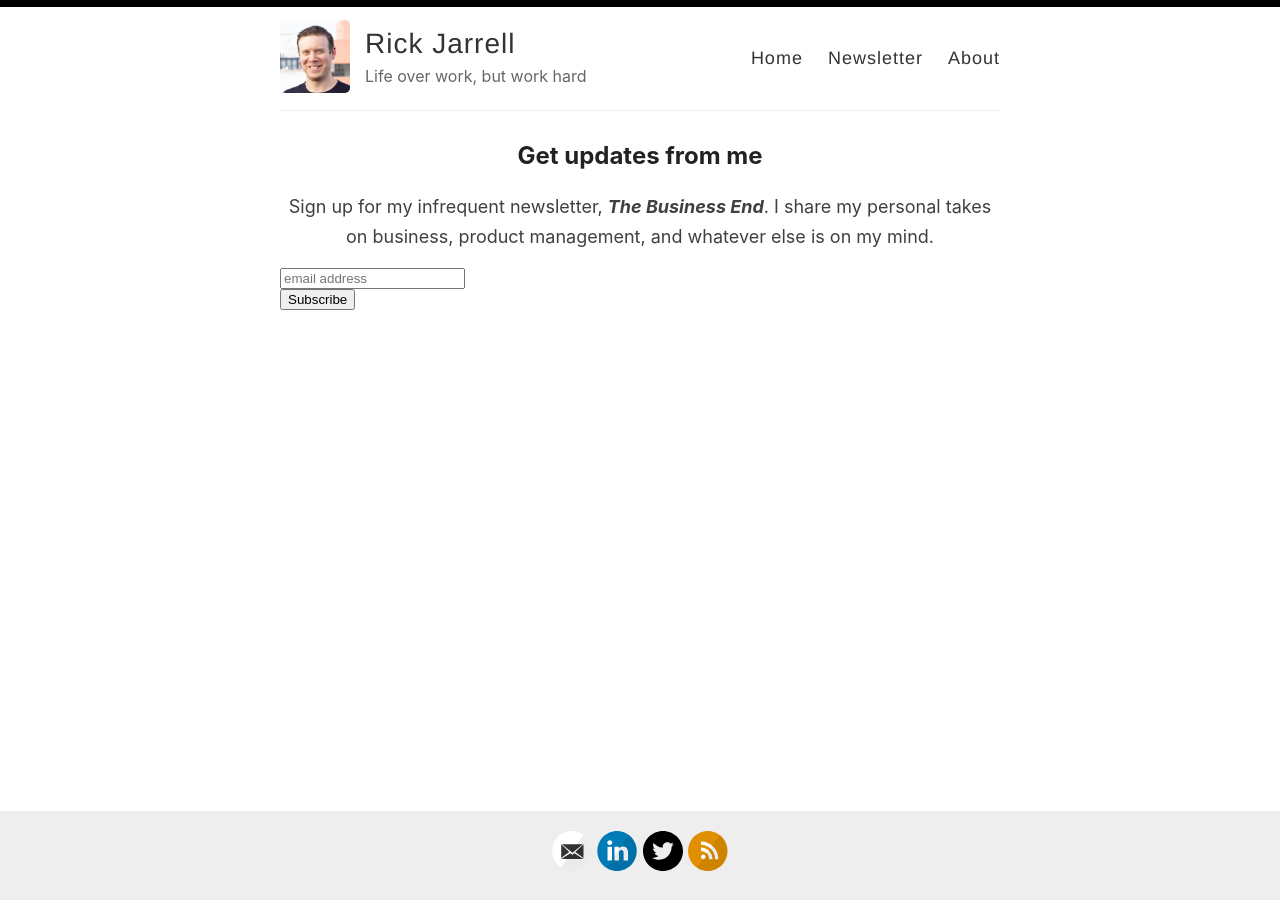
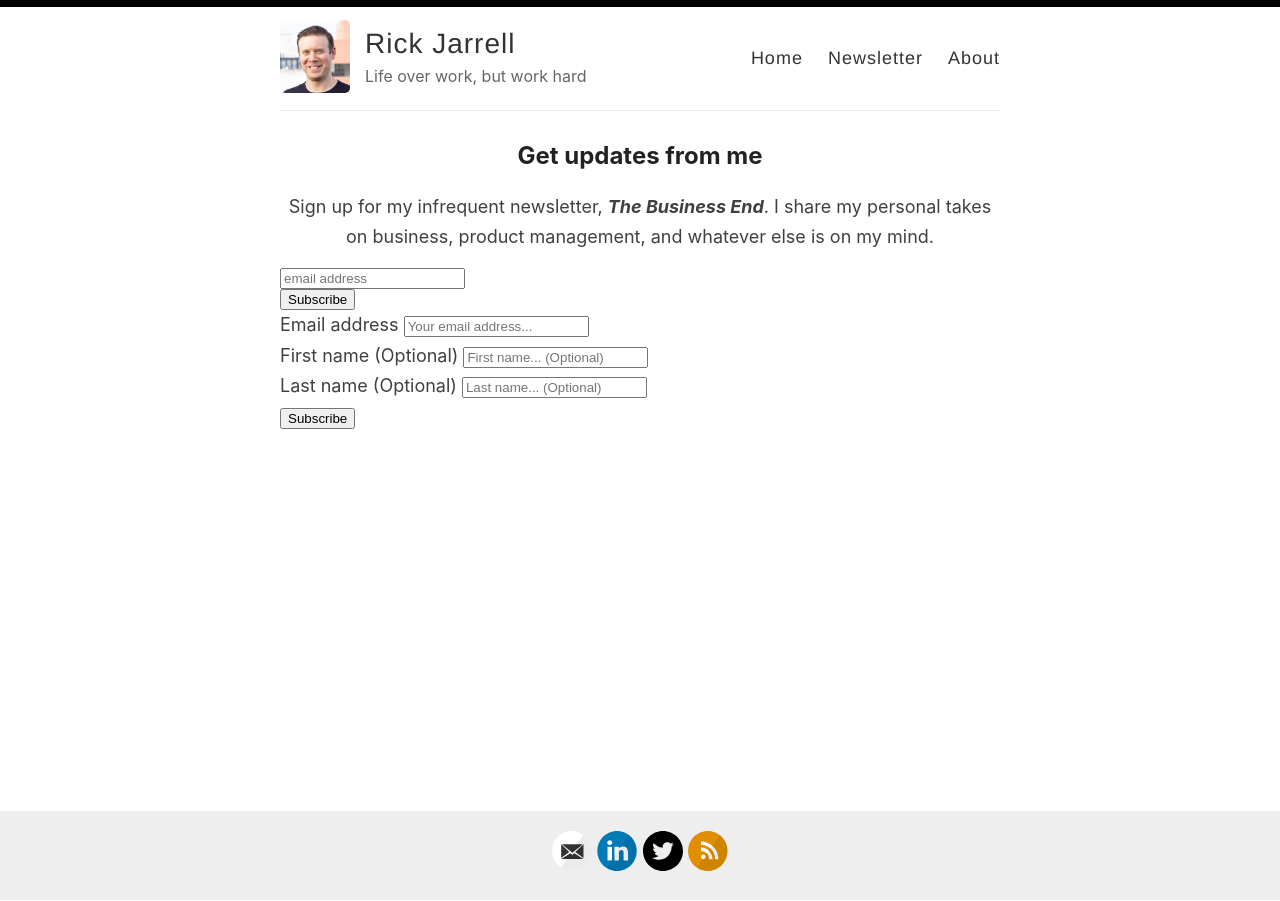
Before and after one commit to rickjarrell/backupblog, a Jekyll site: the page built from index.html, in a window 1280 px wide. Built offline with Jekyll 4.4.1, drawn with Linux system fonts in a browser that asks for light colours; the list of posts is cut into pages by our own code; comment, search, counter and statistics services are not loaded.

Commit message:
Update index.html

```diff
--- a/index.html
+++ b/index.html
@@ -67,3 +67,25 @@
   </div>
   {% endif %}
 </div>
+
+
+
+<div id="revue-embed">
+  <form action="https://www.getrevue.co/profile/rickjarrell/add_subscriber" method="post" id="revue-form" name="revue-form"  target="_blank">
+  <div class="revue-form-group">
+    <label for="member_email">Email address</label>
+    <input class="revue-form-field" placeholder="Your email address..." type="email" name="member[email]" id="member_email">
+  </div>
+  <div class="revue-form-group">
+    <label for="member_first_name">First name <span class="optional">(Optional)</span></label>
+    <input class="revue-form-field" placeholder="First name... (Optional)" type="text" name="member[first_name]" id="member_first_name">
+  </div>
+  <div class="revue-form-group">
+    <label for="member_last_name">Last name <span class="optional">(Optional)</span></label>
+    <input class="revue-form-field" placeholder="Last name... (Optional)" type="text" name="member[last_name]" id="member_last_name">
+  </div>
+  <div class="revue-form-actions">
+    <input type="submit" value="Subscribe" name="member[subscribe]" id="member_submit">
+  </div>
+  </form>
+</div>
```
